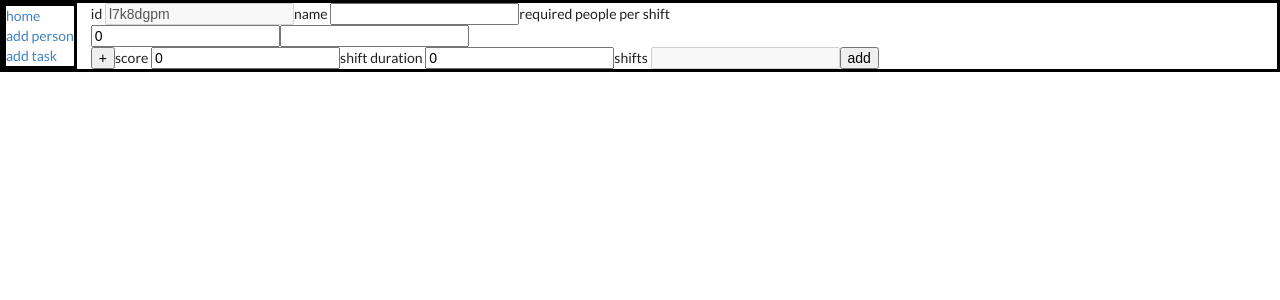
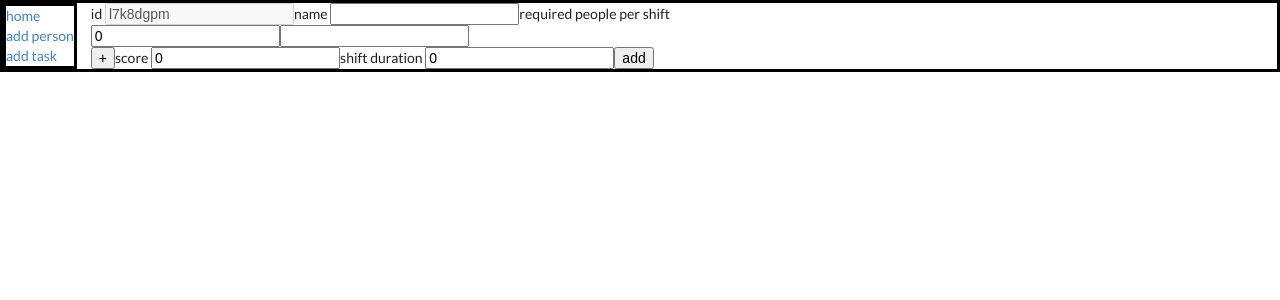
Before and after one commit to yuval-herman/shavazak, a React (Create React App) app in the folder client/: page /tablemanager/addtask in a window 1280 px wide. Shown: the top 300 px of the page. Built offline with nearby package versions, Linux system fonts and the light colour scheme.

Commit message:
remove redundant code

```diff
--- a/client/src/TableManager/TableManager.tsx
+++ b/client/src/TableManager/TableManager.tsx
@@ -144,7 +144,7 @@ export function AddTask() {
 		required_people_per_shift: [{ amount: 0, role: "" }],
 		score: 0,
 		shift_duration: 0,
-		shifts: [{ date: 0, people: [] }],
+		shifts: [],
 	});
 	function submitHandler(event: SyntheticEvent) {
 		event.preventDefault();
@@ -212,10 +212,6 @@ export function AddTask() {
 					type={"number"}
 				/>
 			</label>
-			<label>
-				shifts <input name="shifts" value={[]} disabled />
-				{/* TODO: special component */}
-			</label>
 			<input type="submit" value="add" />
 		</form>
 	);
```
